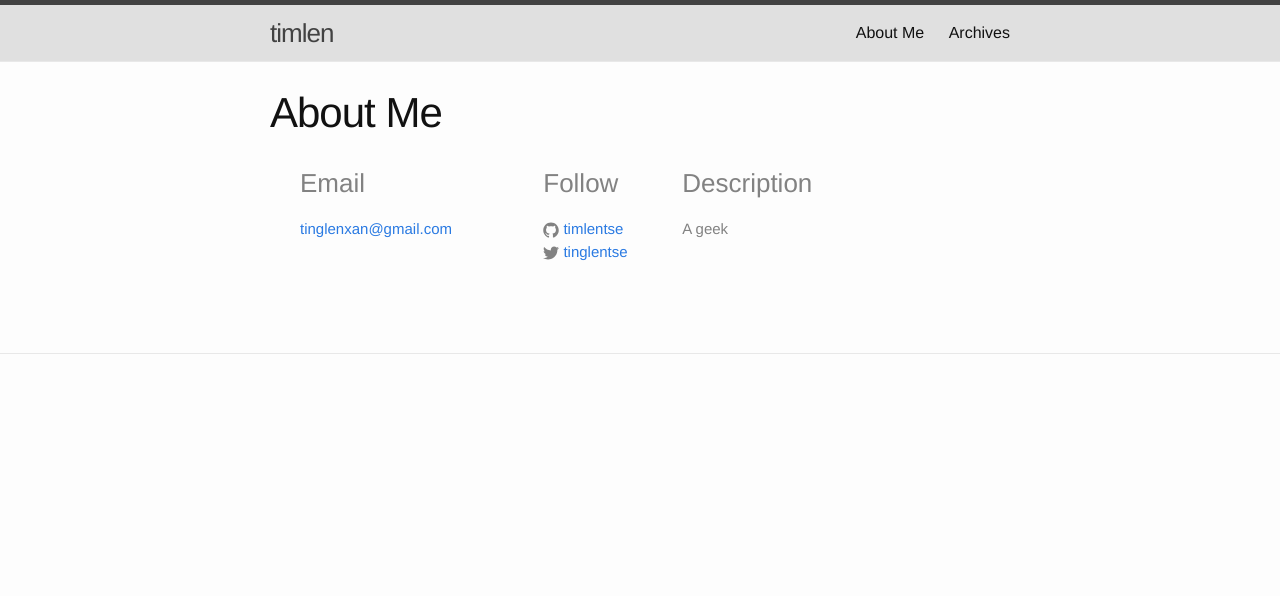
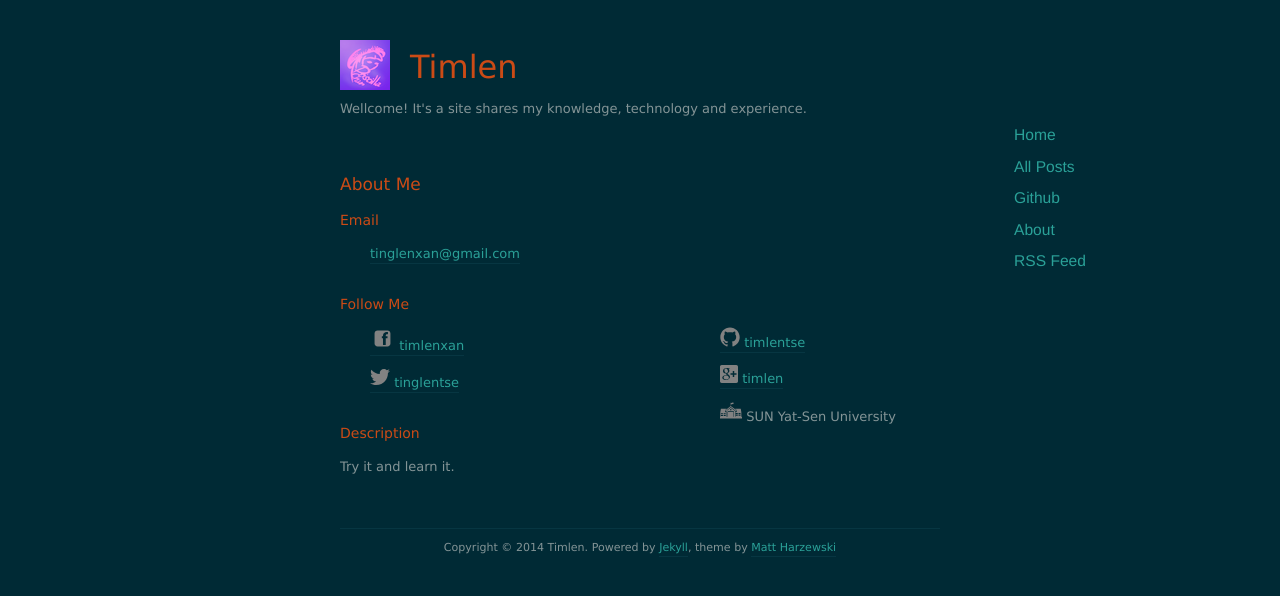
Before and after one commit to timlentse/timlentse.github.io, a Jekyll site: the page built from about.md, in a window 1280 px wide. Shown: the top 596 px of the page. Built offline with Jekyll 4.4.1, drawn with Linux system fonts in a browser that asks for light colours; nearby versions of some CDN libraries.

Commit message:
use the theme to beautify my homepage

```diff
--- a/_config.yml
+++ b/_config.yml
@@ -1,14 +1,15 @@
 # Site settings
-title: timlen
+name: Timlen
+title: Timlen's Blog
 email: tinglenxan@gmail.com
-description: > # this means to ignore newlines until "baseurl:"
-  Write an awesome description for your new site here. You can edit this
-  line in _config.yml. It will appear in your document head meta (for
-  Google search results) and in your feed.xml site description.
+description: ># this means to ignore newlines until "baseurl:"
+     Wellcome! It's a site shares my knowledge, technology and experience.
 baseurl: "" # the subpath of your site, e.g. /blog/
 url: "http://yourdomain.com" # the base hostname & protocol for your site
 twitter_username: tinglentse
-github_username:  timlentse
+github_username: timlentse
+facebook_name: timlenxan
+google_plus_name: timlen
 
 # Build settings
 markdown: kramdown
--- a/_layouts/default.html
+++ b/_layouts/default.html
@@ -1,20 +1,76 @@
 <!DOCTYPE html>
 <html>
+<head>
 
-  {% include head.html %}
+  <meta charset="UTF-8">
+  <title>{{ page.title }}</title>
+  <meta name="viewport" content="width=device-width">
 
-  <body>
+  <!--[if lt IE 9]>
+    <script src="http://html5shiv.googlecode.com/svn/trunk/html5.js"></script>
+  <![endif]-->
 
-    {% include header.html %}
+  <link href="/assets/css/style.css" rel="stylesheet" />
+  <link href="/assets/css/colors-dark.css" rel="stylesheet" />
+  <link href="/assets/css/common.css" rel="stylesheet" />
 
-    <div class="page-content">
-      <div class="wrapper">
-        {{ content }}
-      </div>
+</head>
+
+<body>
+
+
+
+  <header id="header">
+    <div> <a href="/about"><img id ="icon" src="/images/priscilla_chan.ico"/> <h1> {{ site.name }}</h1> </a></div>
+    <p>{{ site.description }}</p>
+  </header>
+
+
+
+  <div id="page">
+
+
+
+    <div id="sidebar">
+      <nav>
+        <ul>
+          <li><a href="/">Home</a></li>
+          <li><a href="/archives">All Posts</a></li>
+          <li><a href="https://github.com/timlentse">Github</a></li>
+          <li><a href="/about">About</a></li>
+          <li><a href="/feed.xml">RSS Feed</a></li>
+        </ul>
+      </nav>
     </div>
 
-    {% include footer.html %}
 
-  </body>
 
+    <div id="content">
+      {{ content }}
+    </div>
+
+
+
+  </div>
+
+
+
+  <footer id="footer">
+    <p class="copyright">Copyright &copy; {{ site.time | date: '%Y' }} Timlen. Powered by <a href="http://jekyllrb.com">Jekyll</a>, theme by <a href="http://www.webmaster-source.com">Matt Harzewski</a></p>
+  </footer>
+
+
+
+  <script src="//ajax.googleapis.com/ajax/libs/jquery/1.10.1/jquery.min.js"></script>
+  <script src="/assets/js/jquery.mobilemenu.min.js"></script>
+
+  <script>
+    $(document).ready(function(){
+      $('#sidebar nav ul').mobileMenu({'topOptionText': 'Menu', 'prependTo': '#sidebar nav'});
+    });
+  </script>
+
+
+
+</body>
 </html>
--- a/about.md
+++ b/about.md
@@ -3,54 +3,111 @@
 title: About Me
 permalink: /about/
 ---
-  <div class="wrapper">
-
-    <div class="footer-col-wrapper">
-      <div class="footer-col  footer-col-1">
-      <h3 class="footer-heading">Email</h3>
-        <ul class="contact-list">
+  <div>
+      <div>
+      <h3>Email</h3>
+        <ul>
           <li><a href="mailto:{{ site.email }}">{{ site.email }}</a></li>
         </ul>
       </div>
 
-      <div class="footer-col  footer-col-2">
-       <h3 class="footer-heading">Follow</h3>
-        <ul class="social-media-list">
-          {% if site.github_username %}
+      <div>
+       <h3 >Follow Me</h3>
+      <div>
+        <ul>
+
+          <li>
+            <a href="https://facebook.com/{{ site.facebook_name }}">
+              <span>
+                <svg  width="25px" height="23px" viewBox="-245.5 -245.5 50 50" enable-background="new -245.5 -245.5 50 50" xml:space="preserve">
+                <path fill="#828282" d="M-209.733-237.75h-21.533c-3.581,0-6.483,2.902-6.483,6.483v21.533c0,3.581,2.902,6.483,6.483,6.483h21.533
+	              c3.581,0,6.483-2.902,6.483-6.483v-21.533C-203.25-234.848-206.152-237.75-209.733-237.75z M-208.757-229.662
+	              c-0.51-0.158-1.138-0.275-1.924-0.275c-1.962,0-2.786,1.53-2.786,3.414v0.98h3.846v4.395h-3.806v14.794h-6.004v-14.794h-2.511
+	              v-4.395h2.511v-0.746c0-2.314,0.707-4.867,2.433-6.435c1.491-1.413,3.571-1.923,5.298-1.923c1.334,0,2.354,0.158,3.178,0.393
+	              L-208.757-229.662z"/>
+                </svg>
+              </span>
+              <span>{{ site.facebook_name }}</span>
+            </a>
+          </li>
+
+
+          {% if site.twitter_username %}
+          <li>
+            <a href="https://twitter.com/{{ site.twitter_username }}">
+              <span>
+                <svg viewBox="0 0 16 16" width="20px" height="20px">
+                  <path fill="#828282" d="M15.969,3.058c-0.586,0.26-1.217,0.436-1.878,0.515c0.675-0.405,1.194-1.045,1.438-1.809
+                  c-0.632,0.375-1.332,0.647-2.076,0.793c-0.596-0.636-1.446-1.033-2.387-1.033c-1.806,0-3.27,1.464-3.27,3.27 c0,0.256,0.029,0.506,0.085,0.745C5.163,5.404,2.753,4.102,1.14,2.124C0.859,2.607,0.698,3.168,0.698,3.767 c0,1.134,0.577,2.135,1.455,2.722C1.616,6.472,1.112,6.325,0.671,6.08c0,0.014,0,0.027,0,0.041c0,1.584,1.127,2.906,2.623,3.206 C3.02,9.402,2.731,9.442,2.433,9.442c-0.211,0-0.416-0.021-0.615-0.059c0.416,1.299,1.624,2.245,3.055,2.271 c-1.119,0.877-2.529,1.4-4.061,1.4c-0.264,0-0.524-0.015-0.78-0.046c1.447,0.928,3.166,1.469,5.013,1.469 c6.015,0,9.304-4.983,9.304-9.304c0-0.142-0.003-0.283-0.009-0.423C14.976,4.29,15.531,3.714,15.969,3.058z"/>
+                </svg>
+              </span>
+              <span>{{ site.twitter_username }}</span>
+            </a>
+          </li>
+          {% endif %}
+         </ul>
+       </div>
+       <div class = "right_side">
+        <ul>
+        {% if site.github_username %}
           <li>
             <a href="https://github.com/{{ site.github_username }}">
-              <span class="icon  icon--github">
-                <svg viewBox="0 0 16 16">
+              <span>
+                <svg viewBox="0 0 16 16" width="20px" height="20px">
                   <path fill="#828282" d="M7.999,0.431c-4.285,0-7.76,3.474-7.76,7.761 c0,3.428,2.223,6.337,5.307,7.363c0.388,0.071,0.53-0.168,0.53-0.374c0-0.184-0.007-0.672-0.01-1.32 c-2.159,0.469-2.614-1.04-2.614-1.04c-0.353-0.896-0.862-1.135-0.862-1.135c-0.705-0.481,0.053-0.472,0.053-0.472 c0.779,0.055,1.189,0.8,1.189,0.8c0.692,1.186,1.816,0.843,2.258,0.645c0.071-0.502,0.271-0.843,0.493-1.037 C4.86,11.425,3.049,10.76,3.049,7.786c0-0.847,0.302-1.54,0.799-2.082C3.768,5.507,3.501,4.718,3.924,3.65 c0,0,0.652-0.209,2.134,0.796C6.677,4.273,7.34,4.187,8,4.184c0.659,0.003,1.323,0.089,1.943,0.261 c1.482-1.004,2.132-0.796,2.132-0.796c0.423,1.068,0.157,1.857,0.077,2.054c0.497,0.542,0.798,1.235,0.798,2.082 c0,2.981-1.814,3.637-3.543,3.829c0.279,0.24,0.527,0.713,0.527,1.437c0,1.037-0.01,1.874-0.01,2.129 c0,0.208,0.14,0.449,0.534,0.373c3.081-1.028,5.302-3.935,5.302-7.362C15.76,3.906,12.285,0.431,7.999,0.431z"/>
                 </svg>
               </span>
 
-              <span class="username">{{ site.github_username }}</span>
+              <span >{{ site.github_username }}</span>
             </a>
           </li>
           {% endif %}
 
-          {% if site.twitter_username %}
-          <li>
-            <a href="https://twitter.com/{{ site.twitter_username }}">
-              <span class="icon  icon--twitter">
-                <svg viewBox="0 0 16 16">
-                  <path fill="#828282" d="M15.969,3.058c-0.586,0.26-1.217,0.436-1.878,0.515c0.675-0.405,1.194-1.045,1.438-1.809
-                  c-0.632,0.375-1.332,0.647-2.076,0.793c-0.596-0.636-1.446-1.033-2.387-1.033c-1.806,0-3.27,1.464-3.27,3.27 c0,0.256,0.029,0.506,0.085,0.745C5.163,5.404,2.753,4.102,1.14,2.124C0.859,2.607,0.698,3.168,0.698,3.767 c0,1.134,0.577,2.135,1.455,2.722C1.616,6.472,1.112,6.325,0.671,6.08c0,0.014,0,0.027,0,0.041c0,1.584,1.127,2.906,2.623,3.206 C3.02,9.402,2.731,9.442,2.433,9.442c-0.211,0-0.416-0.021-0.615-0.059c0.416,1.299,1.624,2.245,3.055,2.271 c-1.119,0.877-2.529,1.4-4.061,1.4c-0.264,0-0.524-0.015-0.78-0.046c1.447,0.928,3.166,1.469,5.013,1.469 c6.015,0,9.304-4.983,9.304-9.304c0-0.142-0.003-0.283-0.009-0.423C14.976,4.29,15.531,3.714,15.969,3.058z"/>
+         <li>
+            <a href="https://plus.google.com.com/109672713496715019812">
+              <span>
+                <svg width="18px" height="18px" viewBox="0 0 24 24" style="enable-background:new 0 0 24 24;" xml:space="preserve">
+                <g>
+                	<path style="fill:#828282;" d="M7.9,4.6c-0.6,0-1.2,0.3-1.5,0.7C6,5.8,5.9,6.4,5.9,6.9c0,1.4,0.8,3.8,2.7,3.8
+                		c0.5,0,1.1-0.3,1.5-0.6c0.5-0.5,0.5-1.2,0.5-1.5C10.6,7,9.7,4.6,7.9,4.6z"/>
+                	<path style="fill:#828282;" d="M21.8,0H2.2C1,0,0,1,0,2.2v19.6C0,23,1,24,2.2,24h19.6c1.2,0,2.2-1,2.2-2.2V2.2C24,1,23,0,21.8,0z
+                		 M12.5,7.5c0,1.6-0.9,2.3-1.8,3c-0.3,0.3-0.6,0.6-0.6,1c0,0.5,0.3,0.7,0.6,0.9l0.8,0.6c0.9,0.8,1.8,1.5,1.8,3c0,2-2,4-5.6,4
+                		c-3.1,0-4.6-1.5-4.6-3c0-0.8,0.4-1.8,1.7-2.6c1.3-0.8,3.1-0.9,4.1-1c-0.3-0.4-0.6-0.8-0.6-1.4c0-0.4,0.1-0.6,0.2-0.8
+                		c-0.2,0-0.5,0-0.7,0C5.3,11.3,4,9.6,4,7.9c0-1,0.5-2.1,1.4-2.8c1.2-1,2.7-1.2,3.8-1.2h4.4l-1.4,0.7H11C11.5,5.1,12.5,5.9,12.5,7.5z
+                		 M22,13h-3v3h-2v-3h-3v-2h3V8h2v3h3V13z"/>
+                	<path style="fill:#828282;" d="M8.9,14.1c-0.2,0-1.4,0-2.3,0.3c-0.5,0.2-1.8,0.7-1.8,2.2c0,1.5,1.5,2.6,3.8,2.6
+                		c2.1,0,3.2-1,3.2-2.3c0-1.1-0.7-1.7-2.3-2.8C9.3,14.1,9.2,14.1,8.9,14.1z"/>
+                </g>
                 </svg>
               </span>
-
-              <span class="username">{{ site.twitter_username }}</span>
+              <span>{{ site.google_plus_name }}</span>
             </a>
           </li>
-          {% endif %}
+
+          <li>
+              <span>
+                <svg width="22px" height="21px" viewBox="0 0 37.463 27.425" enable-background="new 0 0 37.463 27.425" xml:space="preserve">
+                <path fill="#828282" d="M36.355,24.523L36.355,24.523v-7.679l-1.01-6.055h-9.622l3.126,2.338v3.704l-2.018-1.493v0.735h-0.599v8.448
+                	h-0.624v-9.257h0.599v-1.112h-0.925L18.268,8.99l-6.774,5.287h-0.821v1.114h0.675v9.131H10.69V16.2h-0.675v-0.466l-1.434,1.191
+                	v-3.779l2.873-2.356H1.502l-1.01,6.055v7.678H0v2.902h37.463v-2.902H36.355z M4.93,23.025H1.583v-1.832H4.93V23.025z M4.93,20.099
+                	H1.583v-1.83H4.93V20.099z M6.318,23.025v-1.832h3.346v1.832H6.318z M6.319,20.099v-1.83h3.346v1.83H6.319z M18.396,11.259
+                	c0.733,0,1.326,0.595,1.326,1.326s-0.593,1.326-1.326,1.326c-0.732,0-1.326-0.595-1.326-1.326S17.664,11.259,18.396,11.259z
+                	 M23.784,24.521h-0.735v-8.358h-9.507v8.358h-0.666V15.39h0.64v-0.43h9.852v0.304h0.416V24.521z M30.186,22.835H26.84v-1.832h3.346
+                	V22.835z M30.186,19.908H26.84v-1.83h3.346V19.908z M34.921,22.835h-3.346v-1.832h3.346V22.835z M34.921,19.908h-3.346v-1.83h3.346
+                	V19.908z M18.295,5.856h-0.204V0.391h0.427v0.104c0.468,0.204,1.601,0.591,2.239-0.101c0.817-0.885,2.248,0,2.248,0v2.522
+                	c0,0-1.158-0.953-2.248,0c-0.829,0.724-1.814,0.347-2.239,0.124v2.815v0.001h-0.221l9.928,7.425v2.111L18.183,7.965l-8.945,7.427
+                	v-2.111L18.295,5.856z"/>
+                </svg>
+              </span>
+              <span> SUN Yat-Sen University</span>
+          </li>
         </ul>
       </div>
+     </div>
 
-      <div class="footer-col  footer-col-3">
-      <h3 class="footer-heading">Description</h3>
-        <p class="text">A geek </p>
+      <div>
+      <h3 >Description</h3>
+        <p>Try it and learn it. </p>
       </div>
-    </div>
 
   </div>
```
Also changed, not shown: _layouts/post.html (+13 -9 lines), images/priscilla_chan.ico.
